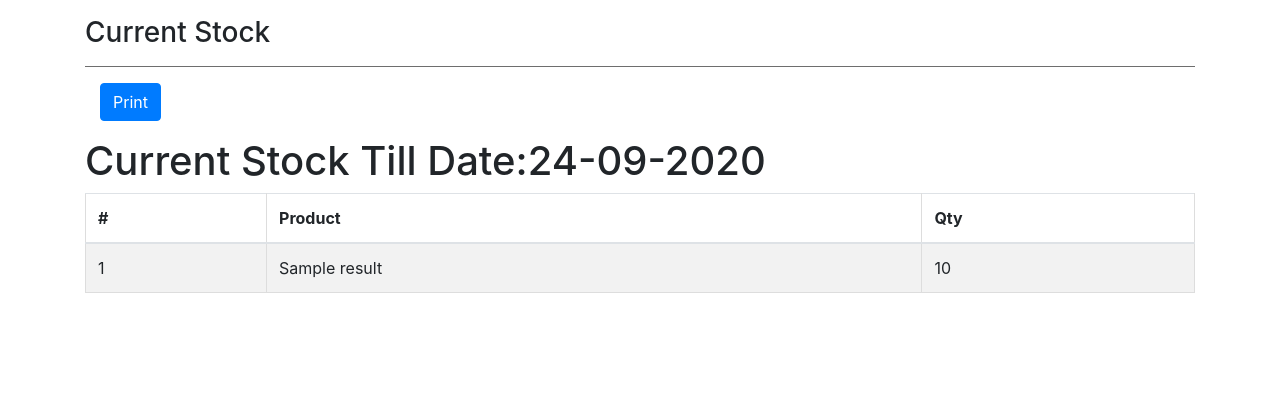
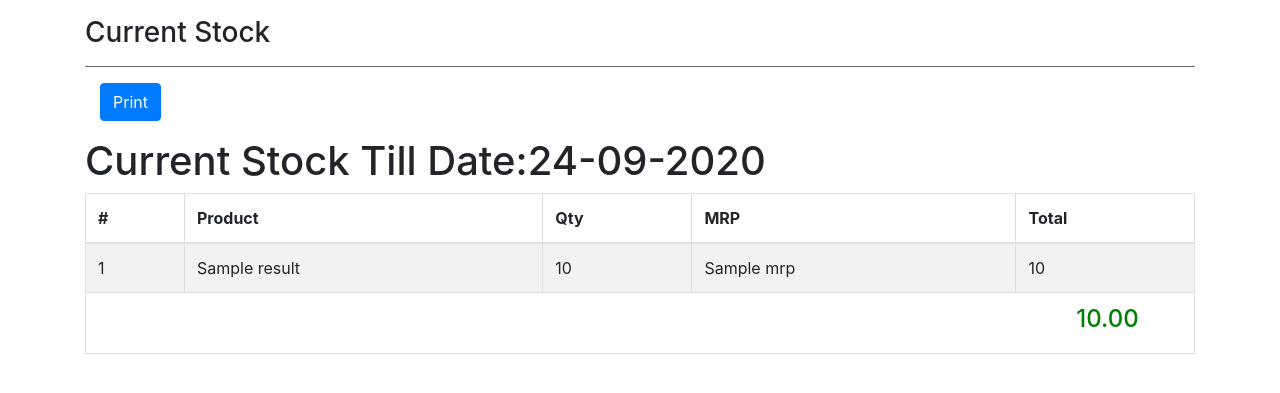
Before and after one commit to satish2111/pawanEnterprices, a CodeIgniter app: the page made by application/views/stockreport.php in a window 1280 px wide. Shown: the part 96-489 px from the top of the page. Run offline with CodeIgniter, Linux system fonts and the light colour scheme; the template is opened without the code that fills it: most values are stand-ins (such as "Sample title", 1, 10 or a date in 2020).

Commit message:
current Stock updated

```diff
--- a/application/models/PurchaseModel.php
+++ b/application/models/PurchaseModel.php
@@ -333,7 +333,7 @@ else{
 	public function currentStock()
 	{
 		//from  where  GROUP BY  ORDER BY
-		$Finalresport=$this->db->select('DISTINCT(ProductName), SUM(Qty) as Qty')
+		$Finalresport=$this->db->select('DISTINCT (ProductName),SUM(Qty)as Qty,MRP,(SUM(Qty)*MRP) Total')
 						 ->where('Status','A')->from('tblpurchase')
 						 ->group_by('ProductName')->order_by('ProductName','ASC')->get()->result();
 						 return $Finalresport;
--- a/application/views/stockreport.php
+++ b/application/views/stockreport.php
@@ -15,10 +15,14 @@ include('header.php'); ?>
     padding: 0;
     margin: 0;
 }
-@media print{
-#mytable,.table td, .table th {
-    border: 1px solid #000;
-}
+
+@media print {
+
+    #mytable,
+    .table td,
+    .table th {
+        border: 1px solid #000;
+    }
 }
 </style>
 <div class="container">
@@ -40,26 +44,34 @@ include('header.php'); ?>
                 <button class="btn btn-primary" onclick='printContent(mytable)'>Print</button>
             </div>
             <div class="table-responsive mt-3 blocks" id='mytable'>
-            <h1>Current Stock Till Date:<?php echo date("d-m-Y") ?></h1>
-                <table  class="table table-bordred table-striped block-col">
+                <h1>Current Stock Till Date:<?php echo date("d-m-Y") ?></h1>
+                <table class="table table-bordred table-striped block-col">
                     <thead>
                         <th>#</th>
                         <th>Product</th>
                         <th>Qty</th>
+                        <th>MRP</th>
+                        <th>Total</th>
                     </thead>
                     <tbody>
 
                         <?php
+                        $Amttotal=null;
                         $cnt=1;
-                        foreach($result as $key => $rw) { ?>
+                        foreach($result as $key => $rw) {  $Amttotal+= ($rw->Total); ?>
                         <tr>
                             <td><?php echo $cnt;?></td>
                             <td><?php echo $rw->ProductName; ?> </td>
                             <td><?php echo $rw->Qty;?></td>
+                            <td><?php echo $rw->MRP;?></td>
+                            <td><?php echo $rw->Total;?></td>
                         </tr>
                         <?php
 
                     $cnt++; }?>
+                        <tr>
+                            <td colspan='5'><h4 style='float:right;color:green;margin-right: 4%;'><?php echo number_format($Amttotal,2)?></h4></td>
+                        </tr>
                     </tbody>
                 </table>
             </div>
```
